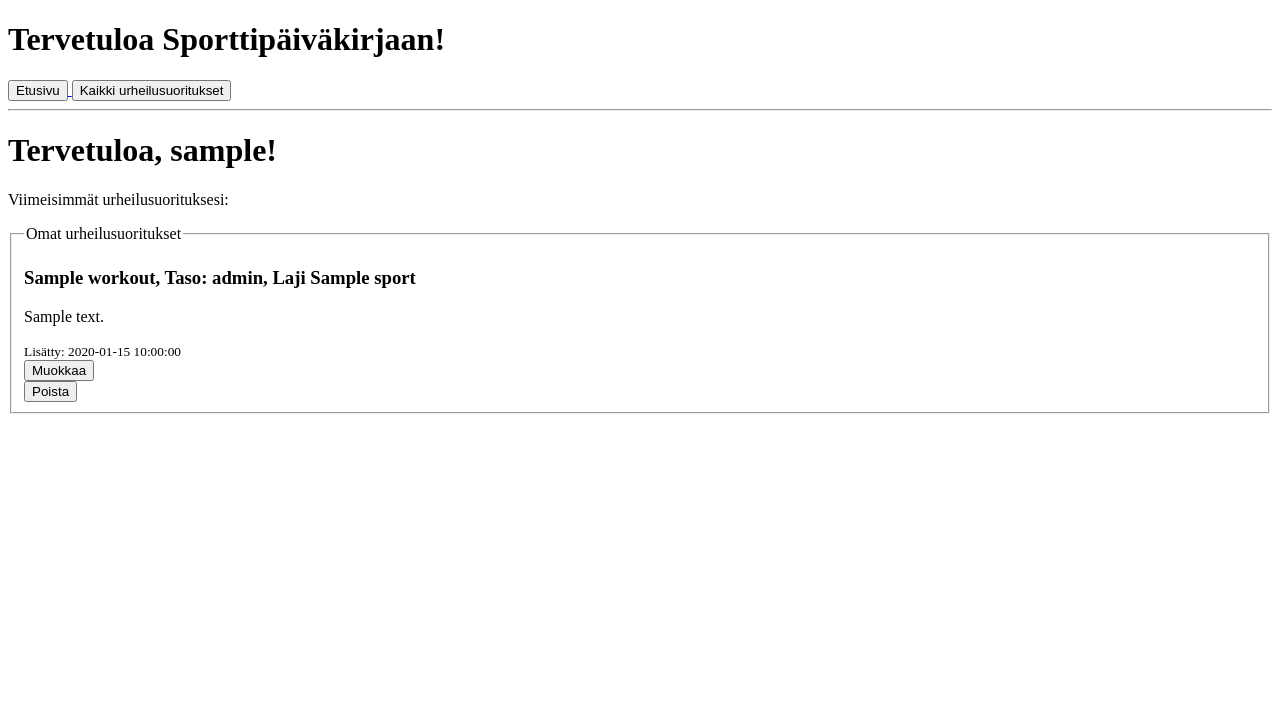
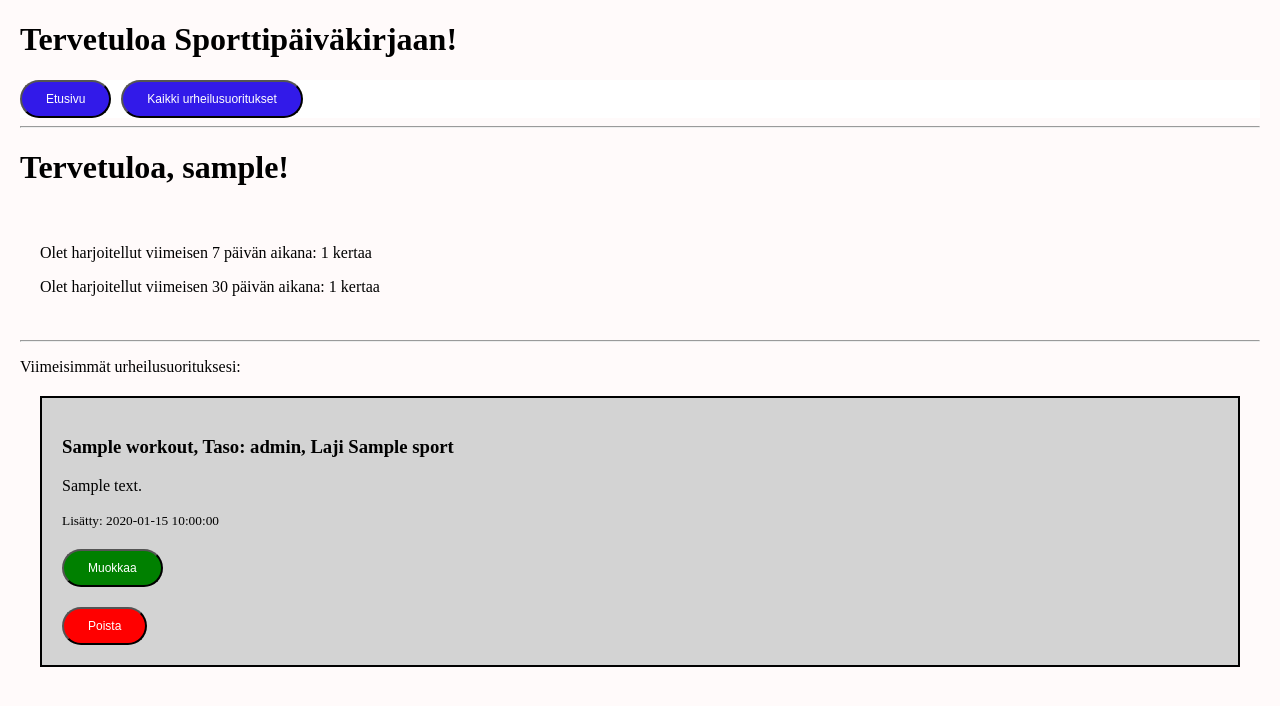
Before and after one commit to ssampo-p/sporttipaivakirja, a Flask app: template sovellus/app/templates/user_page.html in a window 1280 px wide. Shown: the top 706 px of the page. Run offline with Flask 3, Linux system fonts and the light colour scheme; the template is opened without the code that fills it: most values are stand-ins (such as "Sample title", 1, 10 or a date in 2020).

Commit message:
ADD: main.css added, user page shows now stats     - some html refactoring     - added some simple css to the app     - new db method for getting workout counts

```diff
--- a/sovellus/app/app.py
+++ b/sovellus/app/app.py
@@ -93,7 +93,6 @@ def own_page(user_id):
     ''' User's own page , can be accessed only when logged in '''
     if user_id != session["user_id"]:
         return abort(403)
-    user_id = session["username"]
     username = session["username"]
     try:
         db = Database()
@@ -111,9 +110,11 @@ def own_page(user_id):
                                     workout[5],
                                     session["user_id"],
                                     session["username"]))
+        weekly_count = db.get_workouts_count(user_id,"week")
+        thirty_days_count = db.get_workouts_count(user_id, "30days")
 
         db.close()
-        return render_template("user_page.html",user_id=user_id, username=username, workouts=workouts)
+        return render_template("user_page.html",user_id=user_id, username=username, workouts=workouts, weekly_count=weekly_count, thirty_days_count=thirty_days_count)
     except sqlite3.IntegrityError as e:
         flash("Tapahtui virhe oman sivun lataamisessa!")
     finally:
--- /dev/null
+++ b/sovellus/app/static/main.css
@@ -0,0 +1,44 @@
+    .body {
+        background-color: snow;
+        margin: 20px;
+        color: black
+    }
+
+
+    .workouts {
+        background-color: lightgray;
+        color: black;
+        border: 2px solid black;
+        margin: 20px;
+        padding: 20px;
+    }
+
+    .header{
+        background-color: white;
+        display: flex;
+        margin: 0px;
+    }
+    .button {
+        background-color: #321ae9;
+        border-radius: 20px;
+        color: white;
+        margin-right: 10px;
+        padding: 10px 24px;
+        text-align: center;
+        text-decoration: none;
+        font-size: 12px;
+        cursor: pointer;
+    }
+    .edit-button{
+        background-color: green;
+        margin-top: 20px;
+    }
+    .delete-button{
+        background-color: red;
+        margin-top: 20px;
+    }
+    .user-stats{
+        display: inline-block;
+        padding-right: 10px;
+        margin: 20px;
+    }
--- a/sovellus/app/templates/_header.html
+++ b/sovellus/app/templates/_header.html
@@ -1,25 +1,27 @@
 {%block head%}
 <head>
-  <title>Main Page</title>
-   <h1>Tervetuloa Sporttipäiväkirjaan!</h1>
+  <link rel="stylesheet" href="{{ url_for('static', filename='main.css') }}">
+</head>
+<body class="header">
+
+    <h1>Tervetuloa Sporttipäiväkirjaan!</h1>
+    <div class="header">
     <a href="{{ url_for("sivu1") }}">
-      <button > Etusivu </button>
+      <button class="button"> Etusivu </button>
     </a>
 
     <a href="{{ url_for("workouts") }}">
-      <button>Kaikki urheilusuoritukset</button>
+      <button class="button">Kaikki urheilusuoritukset</button>
     </a>
     {%if session.user_id %}
     <a href="{{ url_for("own_page", user_id=session["user_id"]) }}">
-      <button>Omat sivut</button>
+      <button class="button">Omat sivut</button>
     </a>
-
-    <a href="/logout">Kirjaudu ulos</a>
-
+    <a href="/logout">
+      <button class="button">Kirjaudu ulos</button>
+    </a>
     {% endif %}
-
-
+    </div>
     <hr>
-
-  </head>
+</body>
 {% endblock %}
--- a/sovellus/app/templates/edit_workout.html
+++ b/sovellus/app/templates/edit_workout.html
@@ -1,6 +1,9 @@
 <!DOCTYPE html>
 
 <html>
+    <head>
+        <link rel="stylesheet" href="/static/main.css">
+    </head>
     <body>
         <h2>Muokkaa suoritusta</h2>
         {%include "flash_msg.html"%}
--- a/sovellus/app/templates/register.html
+++ b/sovellus/app/templates/register.html
@@ -1,10 +1,12 @@
 <html>
-  {% include "_header.html" %}
+
   <head>
     <title>Rekisteröinti</title>
+    <link rel="stylesheet" href="/static/main.css">
   </head>
   {%include "flash_msg.html"%}
-  <body>
+  <body class="body">
+     {% include "_header.html" %}
     <form action="/register" method="post">
       <p>
         Tunnus: <br />
--- a/sovellus/app/templates/user_page.html
+++ b/sovellus/app/templates/user_page.html
@@ -1,30 +1,36 @@
 <!DOCTYPE html>
+
 <html>
-  {% include '_header.html' %}
-  <body>
+  <head>
+    <link rel="stylesheet" href="/static/main.css">
+  </head>
+  <body class="body">
+    {% include '_header.html' %}
     {% if username %}
       <h1>Tervetuloa, {{ username }}!</h1>
+      <div class="user-stats">
+        <p>Olet harjoitellut viimeisen 7 päivän aikana: {{weekly_count}} kertaa</p>
+        <p>Olet harjoitellut viimeisen 30 päivän aikana: {{thirty_days_count}} kertaa</p>
+      </div>
+      <hr>
       <p>Viimeisimmät urheilusuorituksesi:</p>
-      <fieldset>
-        <legend>Omat urheilusuoritukset</legend>
         {% if workouts %}
           {% for workout in workouts %}
-            <div>
+            <article class="workouts">
               <h3>{{ workout.title }}, Taso: {{ workout.workout_level }}, Laji {{ workout.sport }}</h3>
               <p>{{ workout.content }}</p>
               <small>Lisätty: {{ workout.sent_at }}</small>
               <form method="post" action="{{ url_for('edit_workout', workout_id=workout.id, workout_user_id=workout.user_id) }}">
-                <button type="submit">Muokkaa</button>
+                <button class="button edit-button" type="submit">Muokkaa</button>
               </form>
               <form method="post" action="{{ url_for('delete_workout', workout_id=workout.id, workout_user_id=workout.user_id) }}">
-                <button type="submit">Poista</button>
+                <button class="button delete-button" type="submit">Poista</button>
               </form>
-            </div>
+            </article>
           {% endfor %}
         {% else %}
           <p>Sinulla ei ole vielä urheilusuorituksia.</p>
         {% endif %}
-      </fieldset>
     {% else %}
       <h1>Sinun pitää kirjautua sisään nähdäksesi tämän sivun.</h1> <!-- this should not be seen -->
     {% endif %}
```
Also changed, not shown: sovellus/app/database.py (+13 -2 lines), sovellus/app/templates/index.html (+5 -2 lines), sovellus/app/templates/workouts.html (+17 -27 lines).
